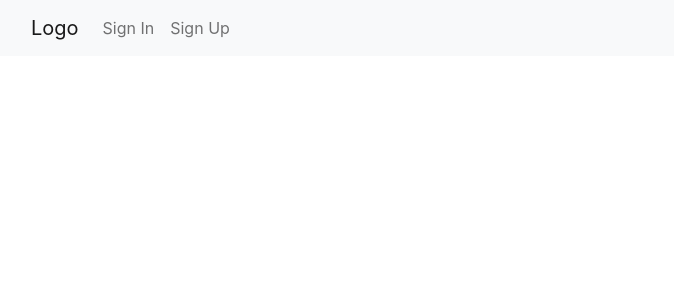
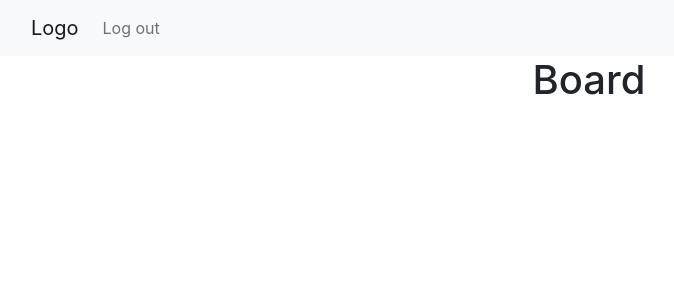
Before and after one commit to sucelius/your-game, a React (Create React App) app in the folder client/: page / in a window 1280 px wide. Shown: the top 300 px of the page, without its empty margins (51-725 px from the left). Built offline with nearby package versions, Linux system fonts and the light colour scheme.

Commit message:
added example of use selector in navbar

```diff
--- a/client/src/App.js
+++ b/client/src/App.js
@@ -12,7 +12,7 @@ function App() {
     <div className="App">
 
       <NavBar />
-
+      <GameBoard/>
     </div>
     </Provider>
   );
--- a/client/src/components/NavBar/NavBar.jsx
+++ b/client/src/components/NavBar/NavBar.jsx
@@ -1,8 +1,11 @@
 import React, {useState} from 'react';
 import {Navbar, Container, Nav, NavDropdown} from 'react-bootstrap';
+import { useSelector } from "react-redux";
 
 export function NavBar() {
-  const [user, setUser] = useState(false)
+
+  const user = useSelector((state) => state.user)
+
   return (
 
     <Navbar bg="light" expand="lg">
```
